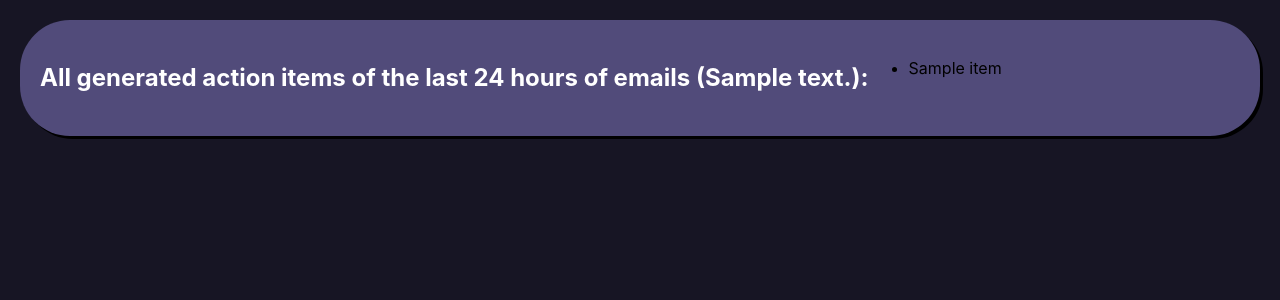
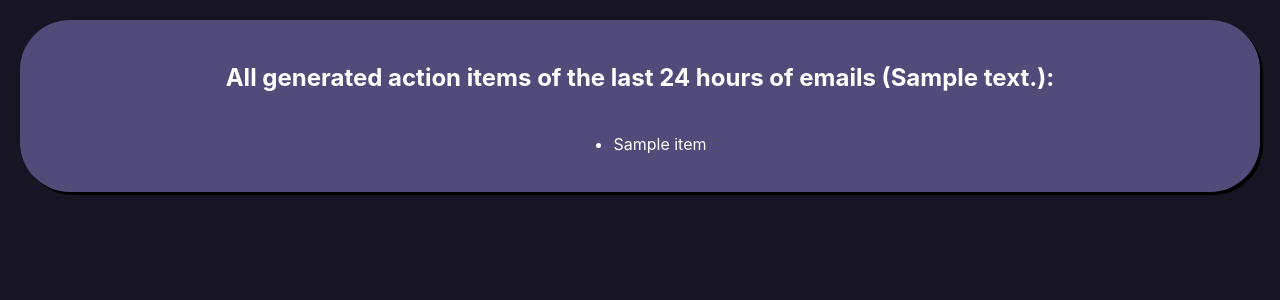
Before and after one commit to DenverDawgs18/MailMind2, a Flask app: template templates/summary.html in a window 1280 px wide. Shown: the part 67-367 px from the top of the page. Run offline with Flask 3, Linux system fonts and the light colour scheme; the template is opened without the code that fills it: most values are stand-ins (such as "Sample title", 1, 10 or a date in 2020); parts of the project's set-up code (start-up, migrations or seed data) failed here and were passed over; some libraries are stand-ins or nearby versions.

Commit message:
Added summary styling

```diff
--- a/app.py
+++ b/app.py
@@ -63,9 +63,7 @@ def load_user(id):
     return User.query.get(int(id))
 
 
-@app.template_filter("markdown")
-def markdown_filter(text):
-    return markdown.markdown(text, output_format="html", extensions=["extra"])
+
 
 
 @app.route('/logout')
@@ -121,11 +119,18 @@ def google_callback():
         user.last_login = datetime.now(timezone.utc)
     login_user(user, remember = True)
     return redirect(url_for("index"))
+
 @app.template_filter('markdown')
 def markdown_filter(text):
     return markdown.markdown(text)
+
+@app.template_filter("remove_asterisks")
+def remove_asterisks(text):
+    return text.replace("*", "")
+
 app.jinja_env.filters['markdown'] = markdown_filter
 app.jinja_env.filters['linkify_text'] = linkify_text
+app.jinja_env.filters["remove_asterisks"] = remove_asterisks
 
 @app.route('/emails')
 @login_required
--- a/static/summary.css
+++ b/static/summary.css
@@ -3,6 +3,8 @@ body{
 }
 .wrapper{
     display: flex;
+    flex-direction: column;
+    align-items: center;
     background-color: #514b7a;
     padding: 20px;
     margin: 20px;
@@ -25,3 +27,7 @@ body{
 .summary *{
     color: white;
 }
+
+.item{
+    color: white;
+}
--- a/templates/summary.html
+++ b/templates/summary.html
@@ -23,7 +23,7 @@
         {% endif %}
         <ul class="items">
             {% for item in items %}
-                <li class="item">{{item}}</li>
+                <li class="item">{{item | remove_asterisks | safe}}</li>
             {% endfor %}
         </ul>
     </div>
```
Also changed, not shown: instance/database.db.
